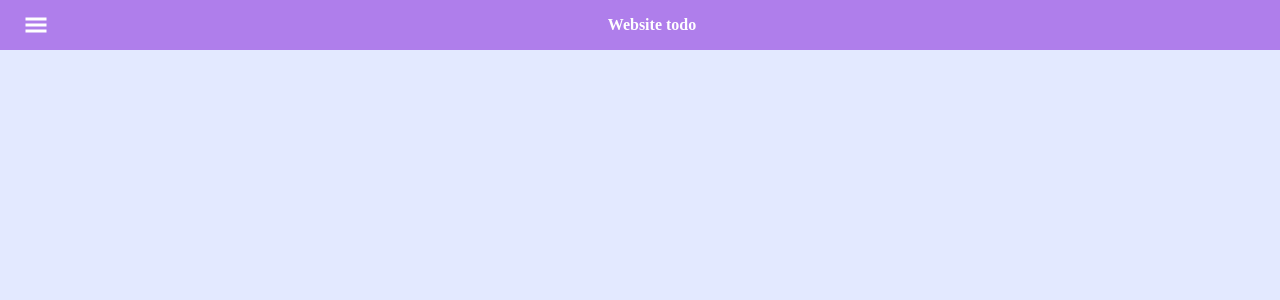
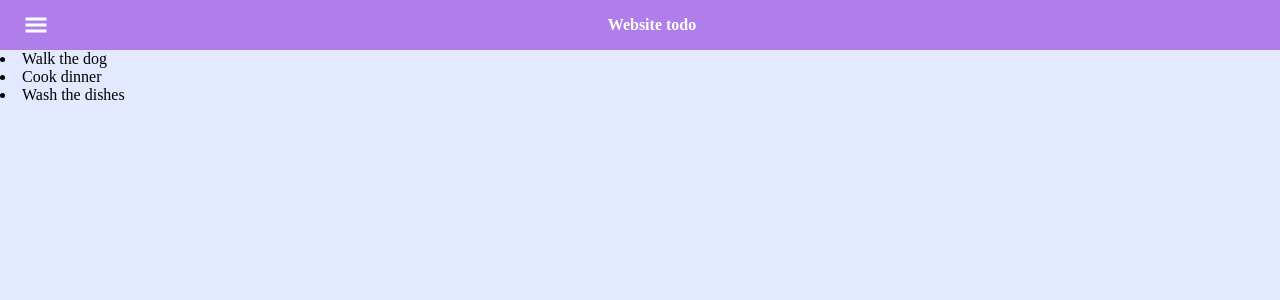
Before and after one commit to Gabe0214/typescript-todo, a React (Create React App) app: page / in a window 1280 px wide. Shown: the top 300 px of the page. Built offline with nearby package versions, Linux system fonts and the light colour scheme.

Commit message:
all task renders sucessfully

```diff
--- a/src/App.tsx
+++ b/src/App.tsx
@@ -1,6 +1,7 @@
 import React from 'react';
 
 import style from './App.module.css';
+import Main from './components/Main/Main';
 import { Navbar } from './components/Navbar/Navbar';
 
 function App() {
@@ -8,6 +9,7 @@ function App() {
 	return (
 		<div>
 			<Navbar />
+			<Main />
 		</div>
 	);
 }
--- a/src/components/List/List.tsx
+++ b/src/components/List/List.tsx
@@ -1,5 +1,10 @@
 import React from 'react';
+import { TodoType } from '../Main/Main';
 
-export const List: React.FC = () => {
-	return <div />;
+type Props = {
+	todo: TodoType;
 };
+
+export const List: React.FC<Props> = ({ todo }) => {
+	return <li key={todo.id}>{todo.task}</li>;
+};
--- /dev/null
+++ b/src/components/List/allTasks.ts
@@ -0,0 +1,19 @@
+import { TodoType } from '../Main/Main';
+
+export const allTask: TodoType[] = [
+	{
+		id: Math.random(),
+		task: 'Walk the dog',
+		completed: false
+	},
+	{
+		id: Math.random(),
+		task: 'Cook dinner',
+		completed: false
+	},
+	{
+		id: Math.random(),
+		task: 'Wash the dishes',
+		completed: false
+	}
+];
--- a/src/components/Main/Main.tsx
+++ b/src/components/Main/Main.tsx
@@ -1,7 +1,15 @@
 import React from 'react';
+import { allTask } from '../List/allTasks';
+import { List } from '../List/List';
+
+export type TodoType = {
+	id: number;
+	task: string;
+	completed: boolean;
+};
 
 const Main: React.FC = () => {
-	return <div />;
+	return <div>{allTask.map((item) => <List todo={item} key={item.id} />)}</div>;
 };
 
 export default Main;
```
